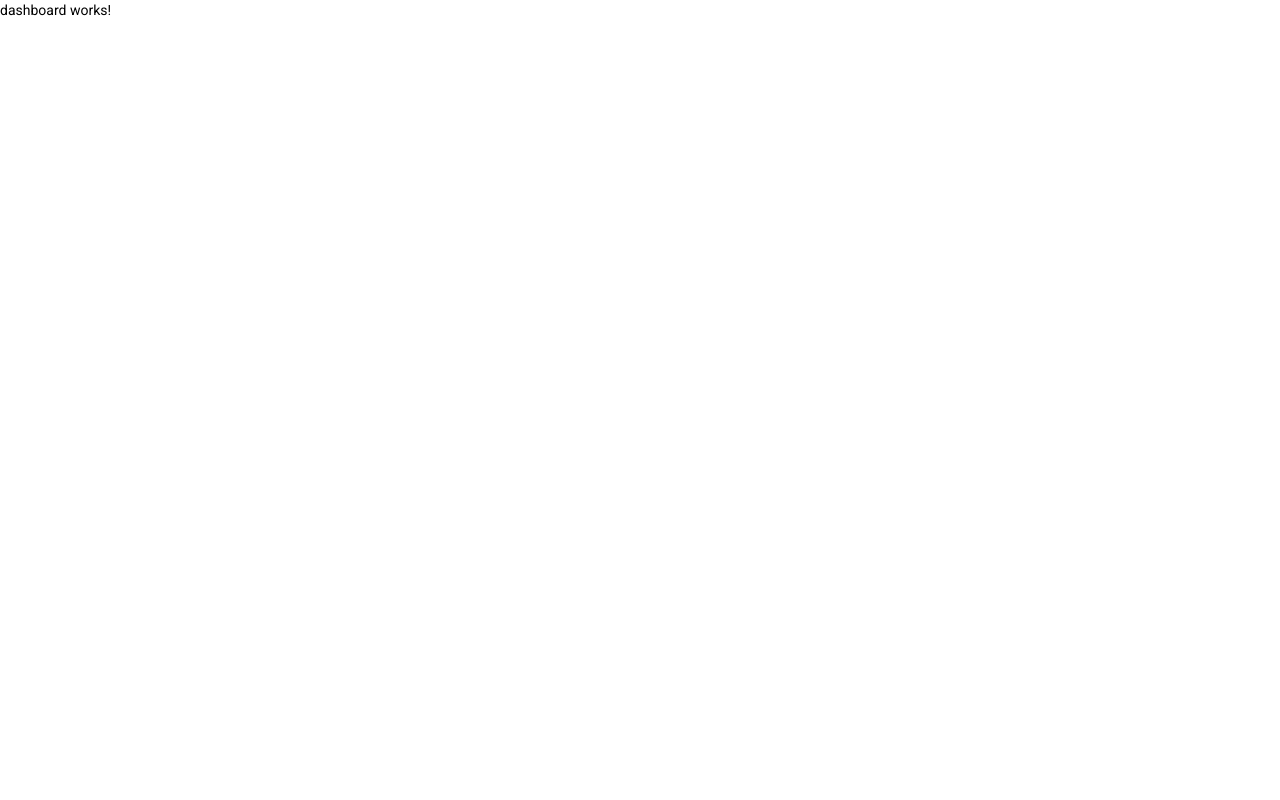
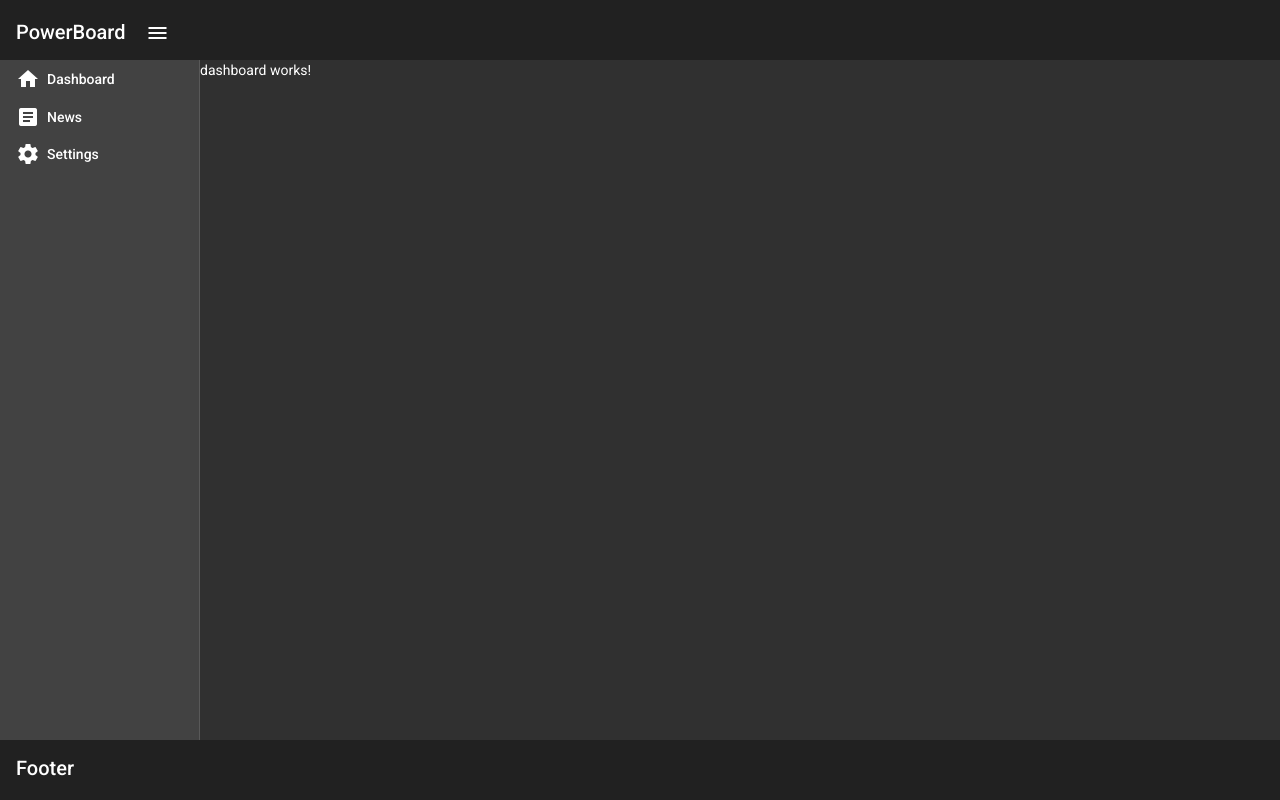
Before and after one commit to AlexLeoDEV/powerboard, an Angular app: page / in a window 1280 px wide. Built offline with nearby package versions, Linux system fonts and the light colour scheme.

Commit message:
* Added basic navigation

```diff
--- a/src/app/app.component.html
+++ b/src/app/app.component.html
@@ -1 +1,29 @@
-<router-outlet></router-outlet>
+<mat-toolbar class="header">{{title}}
+  <button mat-button (click)="sidenav.toggle()">
+    <mat-icon>menu</mat-icon>
+  </button>
+
+</mat-toolbar>
+
+  <mat-sidenav-container class="container">
+    <mat-sidenav #sidenav mode="side" opened class="sidenav">
+      <a mat-button routerLink="/home" class="sidenav-button">
+        <mat-icon>home</mat-icon>
+        <span class="sidenav-button-title">Dashboard</span>
+      </a>
+      <a mat-button routerLink="/news" class="sidenav-button">
+        <mat-icon>article</mat-icon>
+        <span class="sidenav-button-title">News</span>
+      </a>
+      <a mat-button routerLink="/settings" class="sidenav-button">
+        <mat-icon>settings</mat-icon>
+        <span class="sidenav-button-title">Settings</span>
+      </a>
+    </mat-sidenav>
+
+    <mat-sidenav-content>
+      <router-outlet></router-outlet>
+    </mat-sidenav-content>
+  </mat-sidenav-container>
+
+  <mat-toolbar class="footer">Footer</mat-toolbar>
--- a/src/app/app.component.scss
+++ b/src/app/app.component.scss
@@ -1,8 +1,39 @@
-.example-container {
+.container {
   position: absolute;
+  top: 60px;
+  bottom: 60px;
+  left: 0;
+  right: 0;
+}
+
+.sidenav {
+  display: flex;
+  align-items: center;
+  flex-direction: column;
+  justify-content: flex-start;
+  width: 200px;
+  // background: rgba(255, 0, 0, 0.5);
+}
+
+.sidenav-button {
+  // color: white;
+  // text-decoration: none;
+}
+
+.sidenav-button-title {
+  padding-left: 7px;
+}
+
+.header {
+  position: fixed;
   top: 0;
+  left: 0;
+  right: 0;
+}
+
+.footer {
+  position: fixed;
   bottom: 0;
   left: 0;
   right: 0;
-  background: #eee;
 }
--- a/src/app/app.component.ts
+++ b/src/app/app.component.ts
@@ -5,4 +5,13 @@ import { Component } from '@angular/core';
   templateUrl: './app.component.html',
   styleUrls: ['./app.component.scss']
 })
-export class AppComponent {}
+export class AppComponent {
+  title = 'PowerBoard';
+  isSidenavOpened = true;
+  sidenavClass = 'sidenav-open';
+  panelOpenState = false;
+
+  toggleSideNav(): void {
+    this.sidenavClass = this.isSidenavOpened ? 'sidenav-open' : 'sidenav-close';
+  }
+}
--- a/src/app/shared/shared.module.ts
+++ b/src/app/shared/shared.module.ts
@@ -9,7 +9,7 @@ import { MatIconModule } from '@angular/material/icon';
 import { MatListModule } from '@angular/material/list';
 import { MatSnackBarModule } from '@angular/material/snack-bar';
 import { MatRadioModule } from '@angular/material/radio';
-import { MatSidenavModule } from '@angular/material/sidenav';
+import { MatExpansionModule } from '@angular/material/expansion';
 
 const angularMaterialModule = [
   MatButtonModule,
@@ -20,12 +20,12 @@ const angularMaterialModule = [
   MatSnackBarModule,
   MatFormFieldModule,
   MatRadioModule,
-  MatSidenavModule
+  MatExpansionModule
 ];
 
 @NgModule({
   declarations: [],
   imports: [CommonModule, angularMaterialModule],
-  exports: [angularMaterialModule, CommonModule]
+  exports: [CommonModule, angularMaterialModule]
 })
 export class SharedModule {}
```
Also changed, not shown: src/app/app.module.ts (+19 -3 lines).
